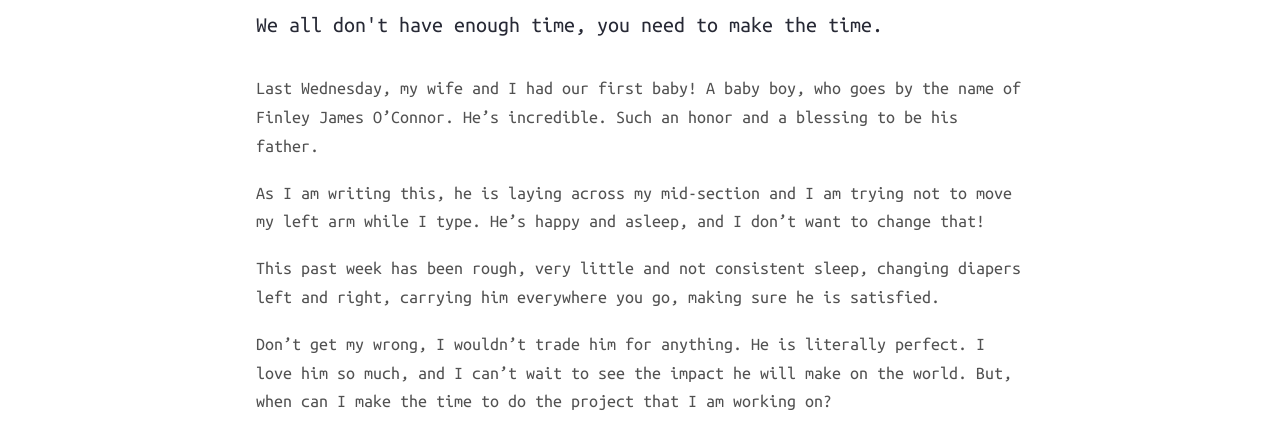
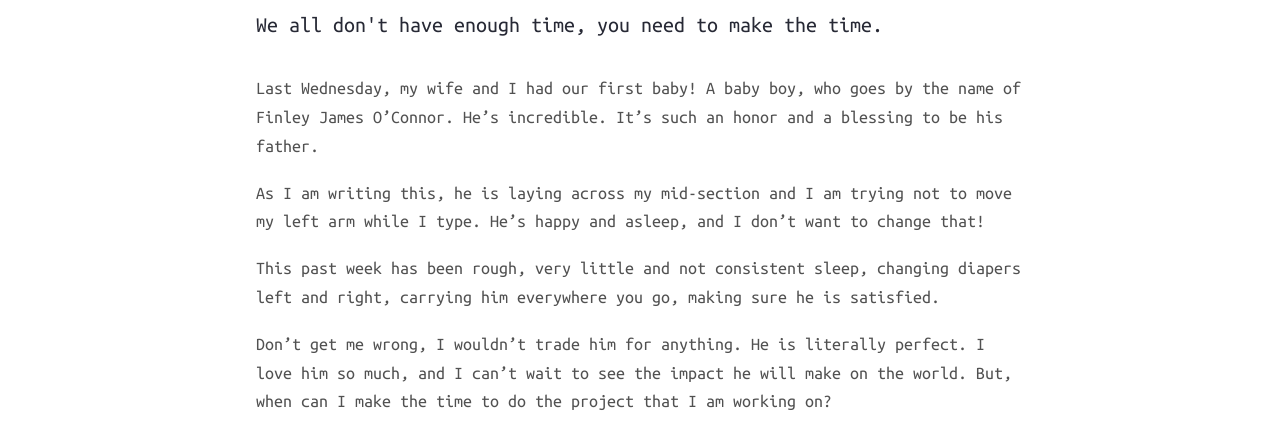
Before and after one commit to Ohhhhhconnor/DailyBlog, a Jekyll site: the page built from _posts/2016-09-03-Finding-the-Time.markdown, in a window 1280 px wide and 900 px high. Shown: the part 449-888 px from the top of the window. Built offline with Jekyll 4.4.1, drawn with Linux system fonts in a browser that asks for light colours; nearby versions of some CDN libraries.

```diff
--- a/_posts/2016-09-03-Finding-the-Time.markdown
+++ b/_posts/2016-09-03-Finding-the-Time.markdown
@@ -8,7 +8,7 @@ description: We all don't have enough time, you need to make the time.
 ---
 
 Last Wednesday, my wife and I had our first baby! A baby boy, who goes by the
-name of Finley James O'Connor. He's incredible. Such an honor and a blessing to
+name of Finley James O'Connor. He's incredible. It's such an honor and a blessing to
 be his father.
 
 As I am writing this, he is laying across my mid-section and I am trying not to
@@ -19,7 +19,7 @@ This past week has been rough, very little and not consistent sleep, changing
 diapers left and right, carrying him everywhere you go, making sure he is
 satisfied.
 
-Don't get my wrong, I wouldn't trade him for anything. He is literally perfect.
+Don't get me wrong, I wouldn't trade him for anything. He is literally perfect.
 I love him so much, and I can't wait to see the impact he will make on the world.
 But, when can I make the time to do the project that I am working on?
 
```
